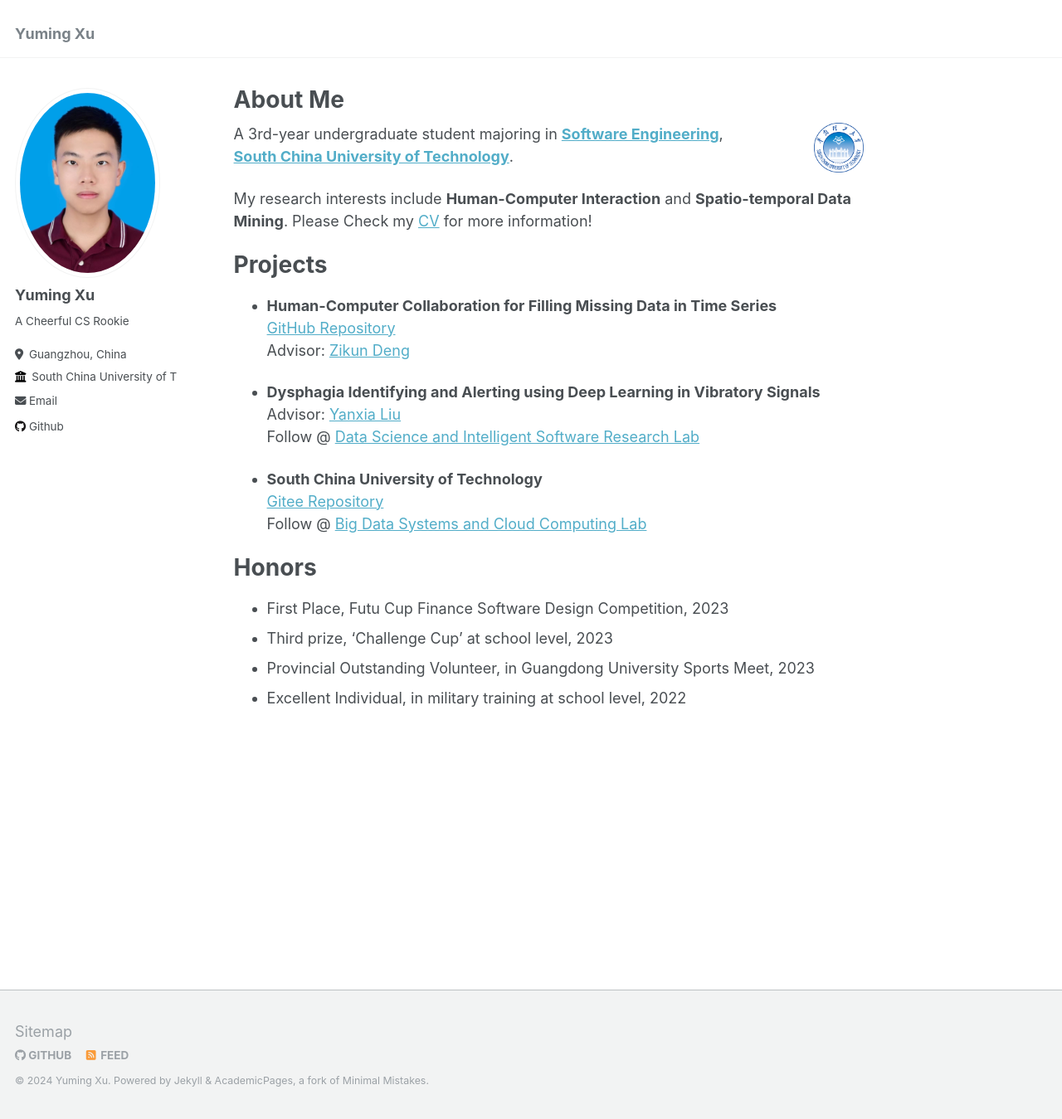
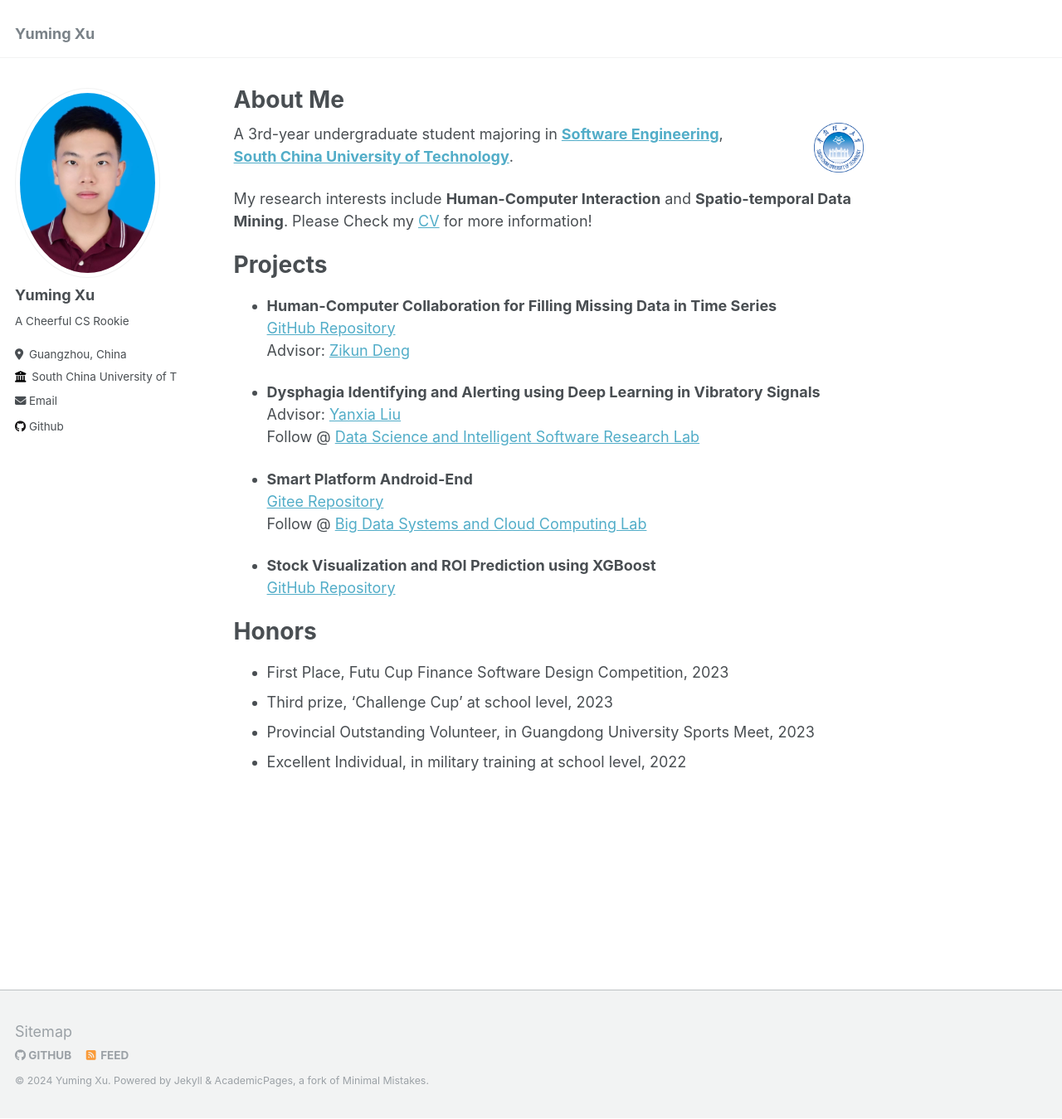
Before and after one commit to thebestFM/thebestFM.github.io, a Jekyll site: the page built from _pages/about.md, in a window 1280 px wide and 1349 px high. Shown: the whole window at 83% size. Built offline with Jekyll 4.4.1, drawn with Linux system fonts in a browser that asks for light colours.

Commit message:
Update_5_16_night

```diff
--- a/_pages/about.md
+++ b/_pages/about.md
@@ -25,9 +25,12 @@ Please Check my [CV](https://thebestFM.github.io/files/CV.pdf) for more informat
   Advisor: [Yanxia Liu](https://www2.scut.edu.cn/sse/2018/0614/c16789a270677/page.htm)
   Follow @ [Data Science and Intelligent Software Research Lab](https://www2.scut.edu.cn/sse/2018/1206/c20715a298882/page.htm)
 
-* **South China University of Technology**
+* **Smart Platform Android-End**
   [Gitee Repository](https://gitee.com/fm_xym/building-project-management-system-Android-frontend)
   Follow @ [Big Data Systems and Cloud Computing Lab](https://www2.scut.edu.cn/sse/2018/1206/c20715a298873/page.htm)
+
+* **Stock Visualization and ROI Prediction using XGBoost**
+  [GitHub Repository](https://github.com/thebestFM/StockLab)
 
 # Honors
 * First Place, Futu Cup Finance Software Design Competition, 2023
```
